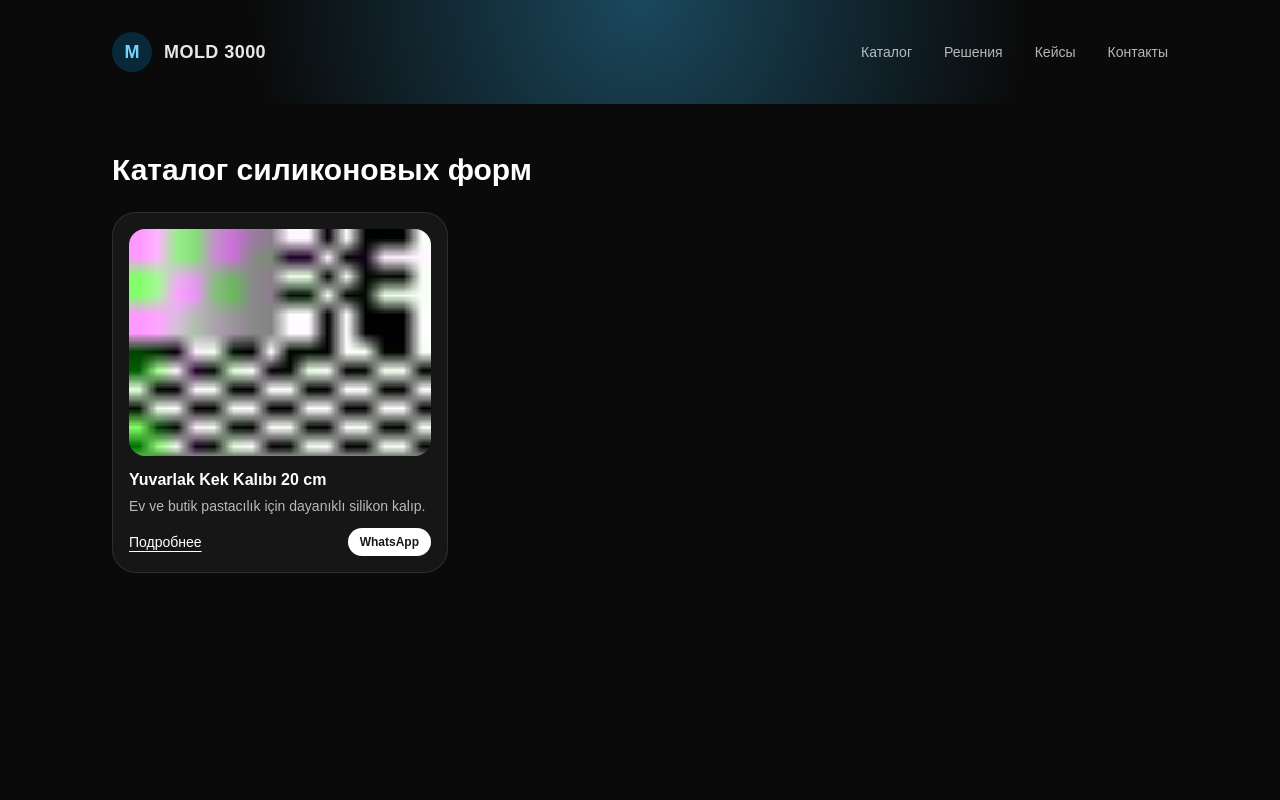
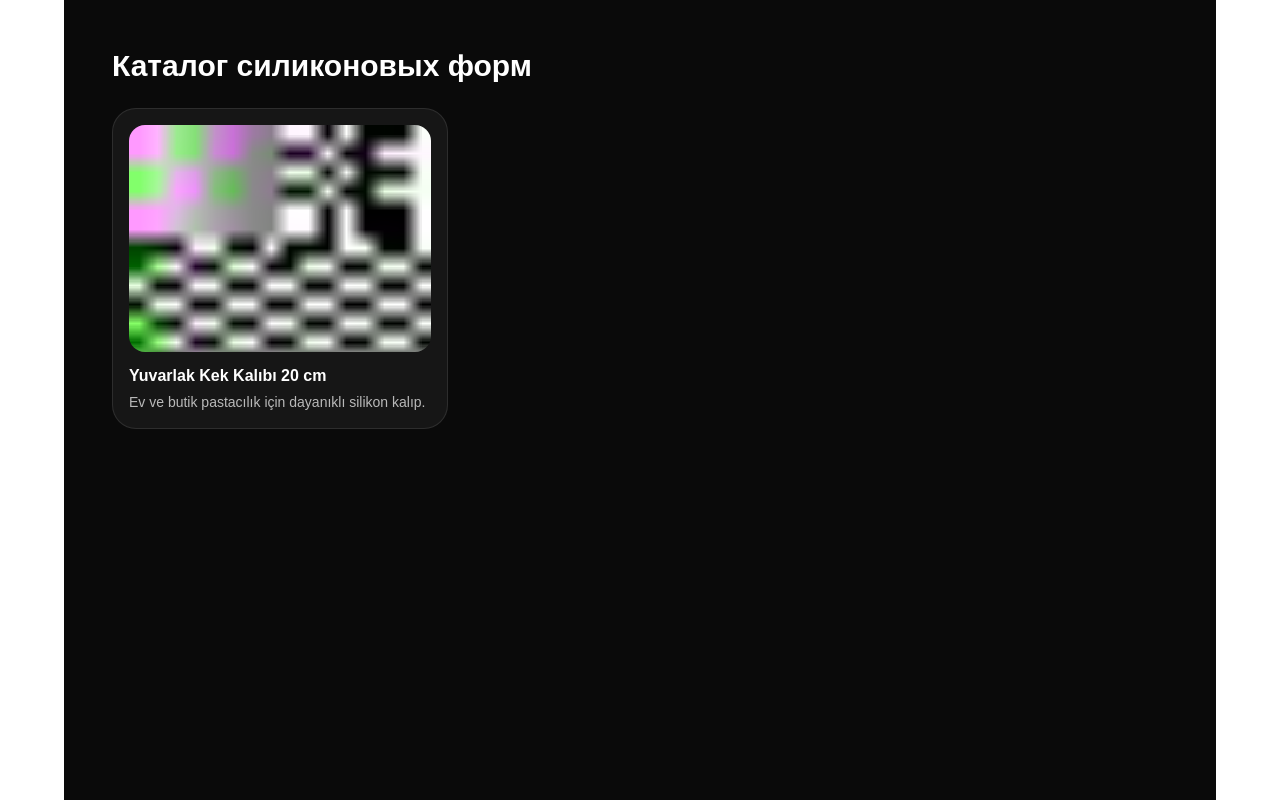
Before and after one commit to Tashkentt2015/Mold, a Next.js app: page /catalog in a window 1280 px wide. Built offline with nearby package versions, Linux system fonts and the light colour scheme.

Commit message:
╨Ю╨▒╨╜╨╛╨▓╨╕╨╗ ╨║╨╛╨┤ ╨┐╤А╨╛╨╡╨║╤В╨░

```diff
--- a/src/app/catalog/page.tsx
+++ b/src/app/catalog/page.tsx
@@ -1,69 +1,24 @@
-import Link from "next/link";
 import Image from "next/image";
 import productsTR from "@/data/products.tr.json";
 
-type Product = {
-  slug: string;
-  title: string;
-  shortDescription: string;
-  priceTRY: number;
-  images: string[];
-};
+type Product = { slug:string; title:string; shortDescription:string; priceTRY:number; images:string[] };
+const products = productsTR as unknown as Product[];
 
-const products: Product[] = productsTR as unknown as Product[];
-
-export default function CatalogPage() {
+export default function CatalogPage(){
   return (
-    <div className="min-h-screen bg-neutral-950 text-white">
-      <header className="relative overflow-hidden">
-        <div className="pointer-events-none absolute inset-0 bg-[radial-gradient(circle_at_top,_rgba(56,189,248,0.35)_0%,_rgba(15,23,42,0)_60%)]" />
-        <div className="relative mx-auto flex max-w-6xl items-center justify-between px-6 py-8 sm:px-12">
-          <div className="flex items-center gap-3">
-            <span className="flex h-10 w-10 items-center justify-center rounded-full bg-sky-500/20 text-lg font-semibold text-sky-300">M</span>
-            <span className="text-lg font-semibold tracking-wide text-white/90">MOLD 3000</span>
-          </div>
-          <nav className="hidden items-center gap-8 text-sm font-medium text-white/70 lg:flex">
-            <Link className="transition hover:text-white" href="/catalog">Каталог</Link>
-            <Link className="transition hover:text-white" href="/#solutions">Решения</Link>
-            <Link className="transition hover:text-white" href="/#cases">Кейсы</Link>
-            <Link className="transition hover:text-white" href="/#contacts">Контакты</Link>
-          </nav>
-        </div>
-      </header>
-
-      <main className="mx-auto max-w-6xl px-6 py-12 sm:px-12">
+    <main className="min-h-screen bg-neutral-950 text-white mx-auto max-w-6xl px-6 py-12 sm:px-12">
       <h1 className="mb-6 text-3xl font-bold">Каталог силиконовых форм</h1>
       <div className="grid gap-6 sm:grid-cols-2 lg:grid-cols-3">
-          {products.map((p) => (
+        {products.map(p=>(
           <div key={p.slug} className="rounded-3xl border border-white/10 bg-white/5 p-4">
             <div className="relative mb-3 aspect-[4/3] overflow-hidden rounded-2xl">
               <Image src={p.images[0] ?? "/images/products/kalip-orn1.jpg"} alt={p.title} fill className="object-cover" />
             </div>
             <h3 className="text-base font-semibold">{p.title}</h3>
             <p className="mt-1 line-clamp-2 text-sm text-white/70">{p.shortDescription}</p>
-              <div className="mt-3 flex items-center justify-between">
-                <Link
-                  href={{
-                    pathname: "/products/[slug]",
-                    query: { slug: p.slug },
-                  }}
-                  className="text-sm underline underline-offset-4"
-                >
-                  Подробнее
-                </Link>
-                <a
-                  href={`https://wa.me/90XXXXXXXXXX?text=${encodeURIComponent(`Merhaba, ${p.title} için sipariş vermek istiyorum`)}`}
-                  target="_blank"
-                  rel="noopener"
-                  className="rounded-full bg-white px-3 py-1.5 text-xs font-semibold text-neutral-900"
-                >
-                  WhatsApp
-                </a>
-              </div>
           </div>
         ))}
       </div>
     </main>
-    </div>
   );
 }
```
Lines whose indentation alone changed are shown as unchanged.
